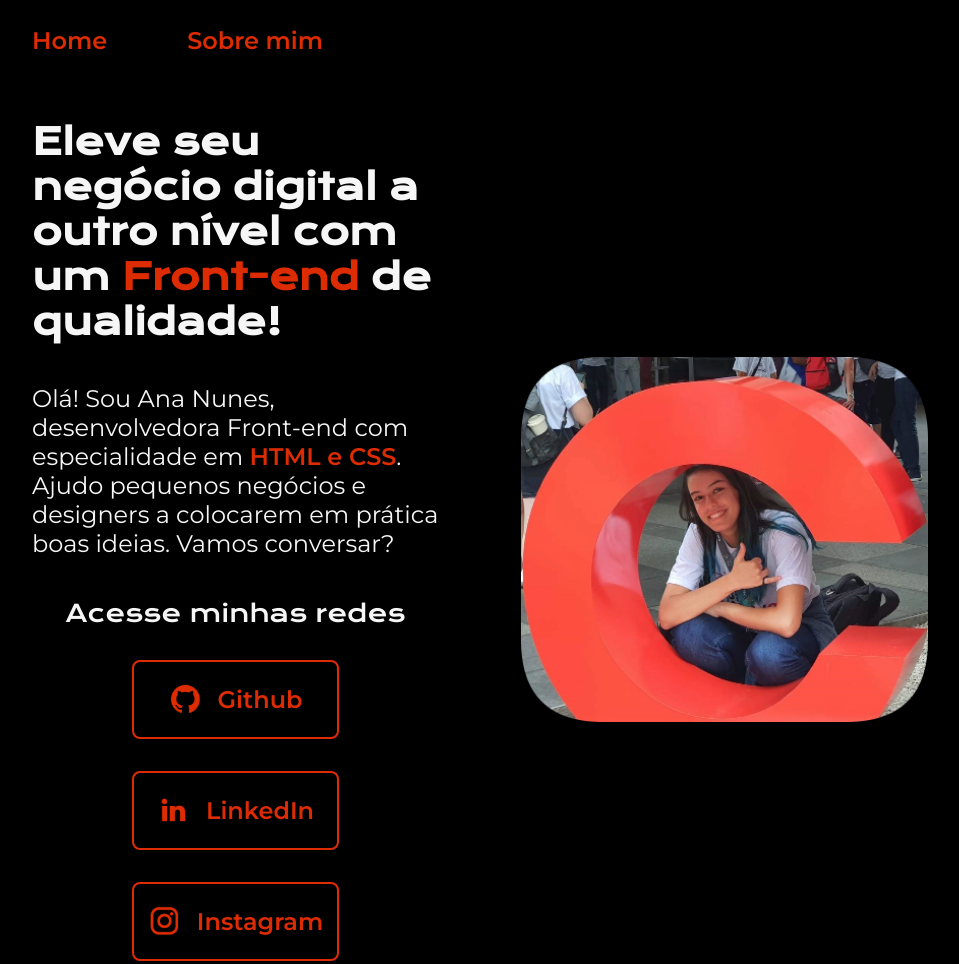
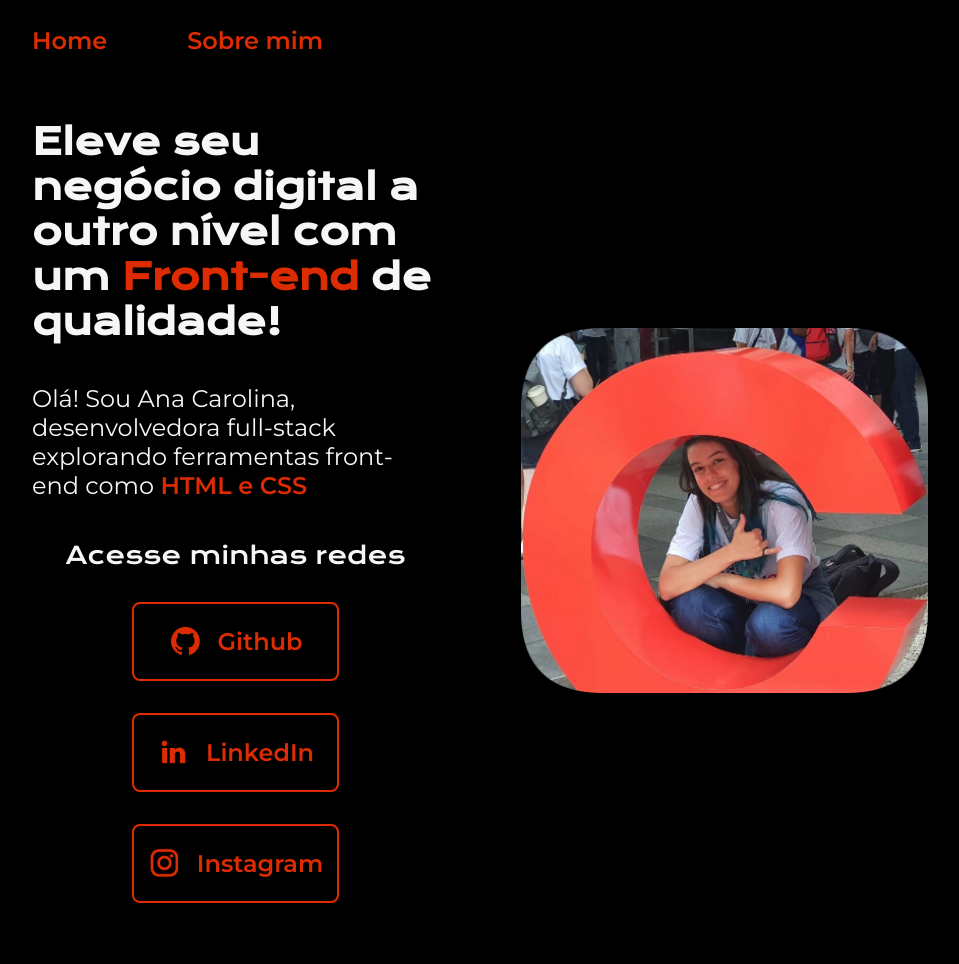
Before and after one commit to ana-carolina-nunes/hello-world-html-css, a plain HTML site: page index.html in a window 1280 px wide. Shown: the top 964 px of the page, without its empty margins (160-1119 px from the left). Drawn offline with nearby package versions, Linux system fonts and the light colour scheme.

Commit message:
Update index.html
edição descrição index

```diff
--- a/index.html
+++ b/index.html
@@ -21,9 +21,8 @@
             <h1 class="apresentacao__conteudo__titulo">Eleve seu negócio digital a outro nível
                 com um <strong class="destaque">Front-end</strong> de qualidade!
             </h1>
-            <p class="apresentacao__conteudo__texto">Olá! Sou Ana Nunes, desenvolvedora
-            Front-end com especialidade em <strong class="destaque">HTML e CSS</strong>. Ajudo pequenos negócios
-            e designers a colocarem em prática boas ideias. Vamos conversar?</p>
+            <p class="apresentacao__conteudo__texto">Olá! Sou Ana Carolina, desenvolvedora full-stack
+            explorando ferramentas front-end como <strong class="destaque">HTML e CSS</strong></p>
             <div class="apresentacao__links">
                 <h2 class="apresentacao__links__subtitulo">Acesse minhas redes</h2>
                 <a class="apresentacao__links__navegacao" href="https://github.com/ana-carolina-nunes">
```
